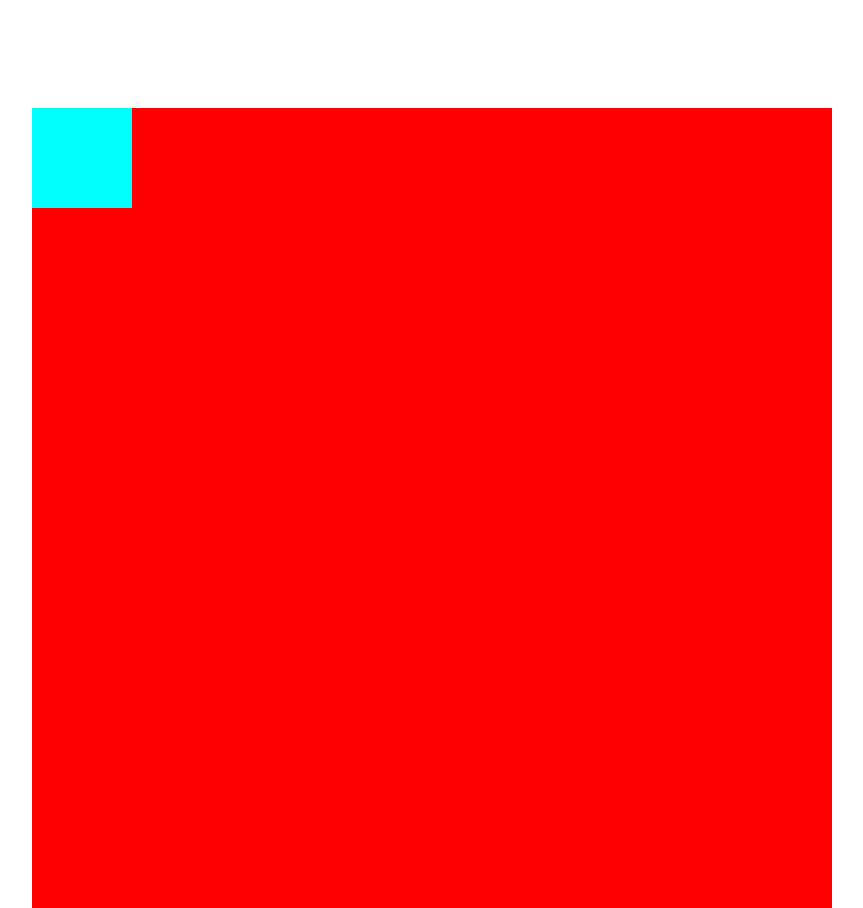
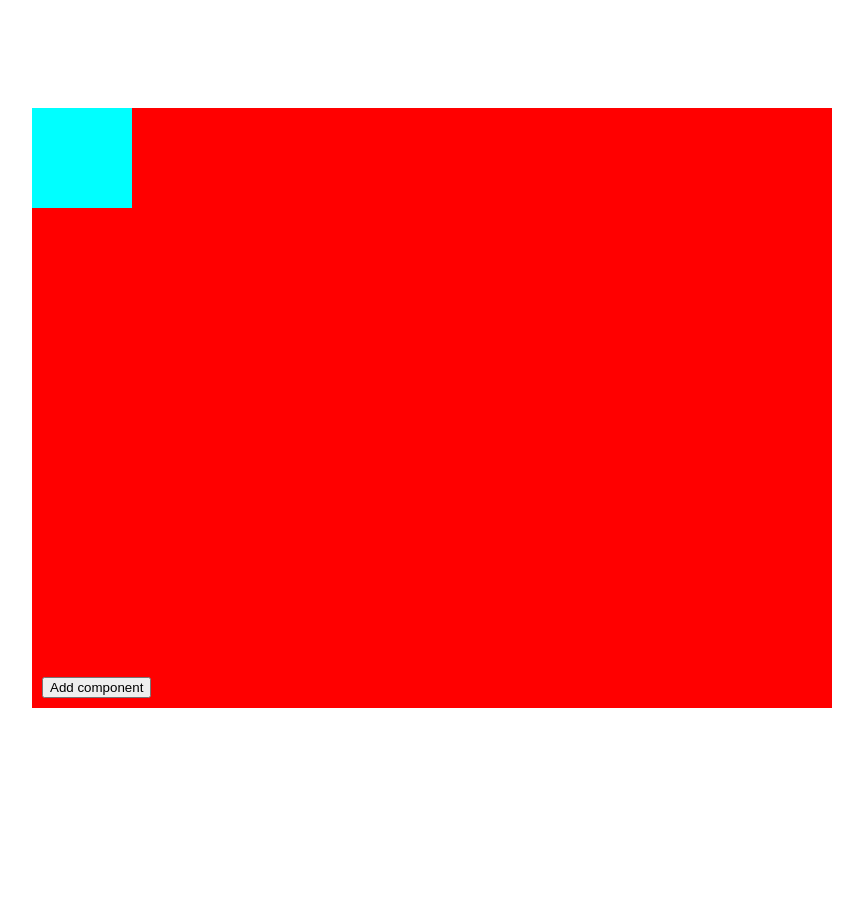
Before and after one commit to botscubes/web-client, a Vue app in the folder editor/: page / in a window 1280 px wide. Shown: the whole page, without its empty margins (76-939 px from the left). After the commit the page ends 800 px from the top, so only its background shows below. Built offline with nearby package versions, Linux system fonts and the light colour scheme.

Commit message:
add adding new components to the editor

```diff
--- a/editor/src/App.vue
+++ b/editor/src/App.vue
@@ -16,8 +16,13 @@
       id="test">
 
     </div> -->
-    <editor-component :editor-object="editorObject" />
-    <editor-component :editor-object="editorObject" />
+    <editor-component
+    v-for="(component, index) in components"
+    :key="index"
+    :editor-object="editorObject" />
+
+
+    <button @click="addComponent" id="btn-add">Add component</button>
   </div>
 </template>
 
@@ -36,7 +41,10 @@ export default {
 
       mouseX: 0,
       mouseY: 0,
-
+      components: [
+        1,
+        2,
+      ],
     }
   },
 
@@ -85,6 +93,9 @@ export default {
     },
     onMouseLeave() {
       this.mouseDown = false;
+    },
+    addComponent() {
+      this.components.push(3)
     }
   },
   setup() {
@@ -107,7 +118,15 @@ export default {
     overflow-block: scroll;
     background-color: red;
     width: 800px;
-    height: 800px;
+    height: 600px;
+  }
+
+  #btn-add {
+    position: absolute;
+    z-index: 1000;
+    bottom: 0;
+    left: 0;
+    margin: 10px;
   }
 
 </style>
```
